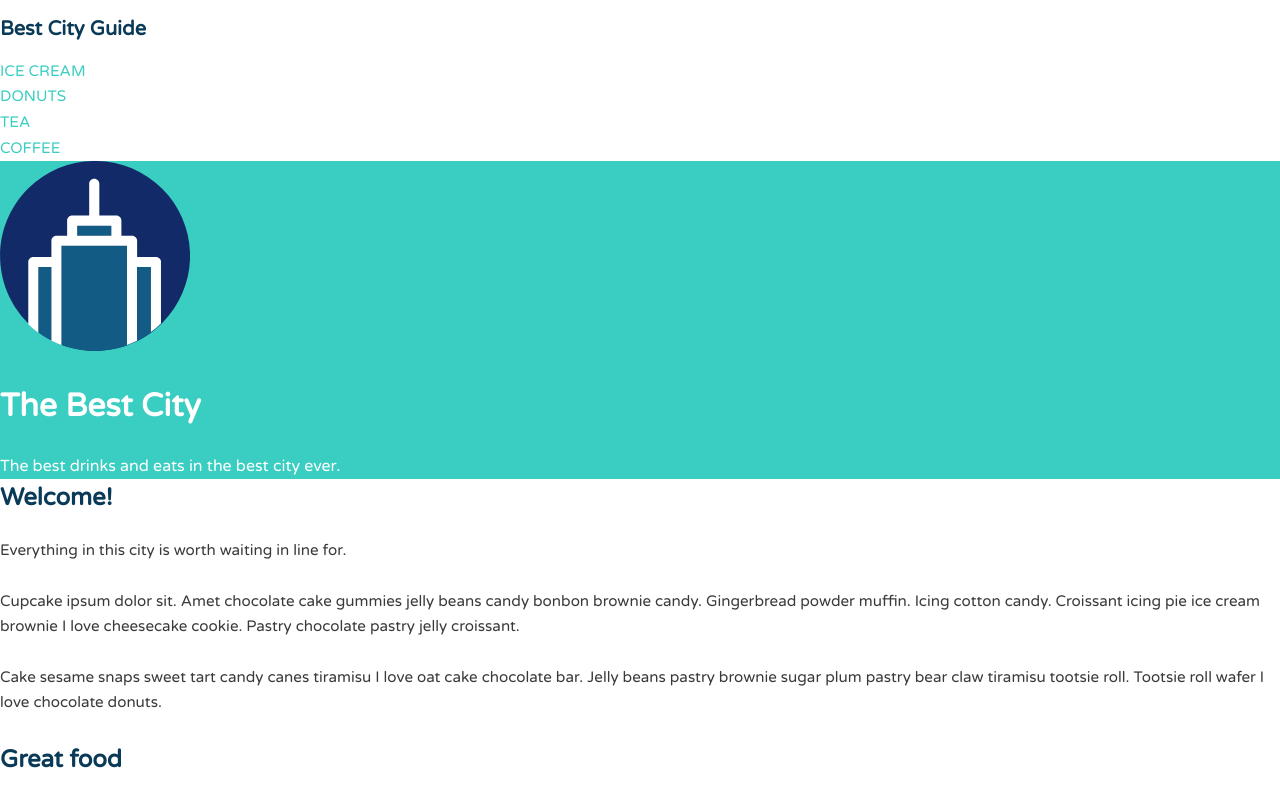
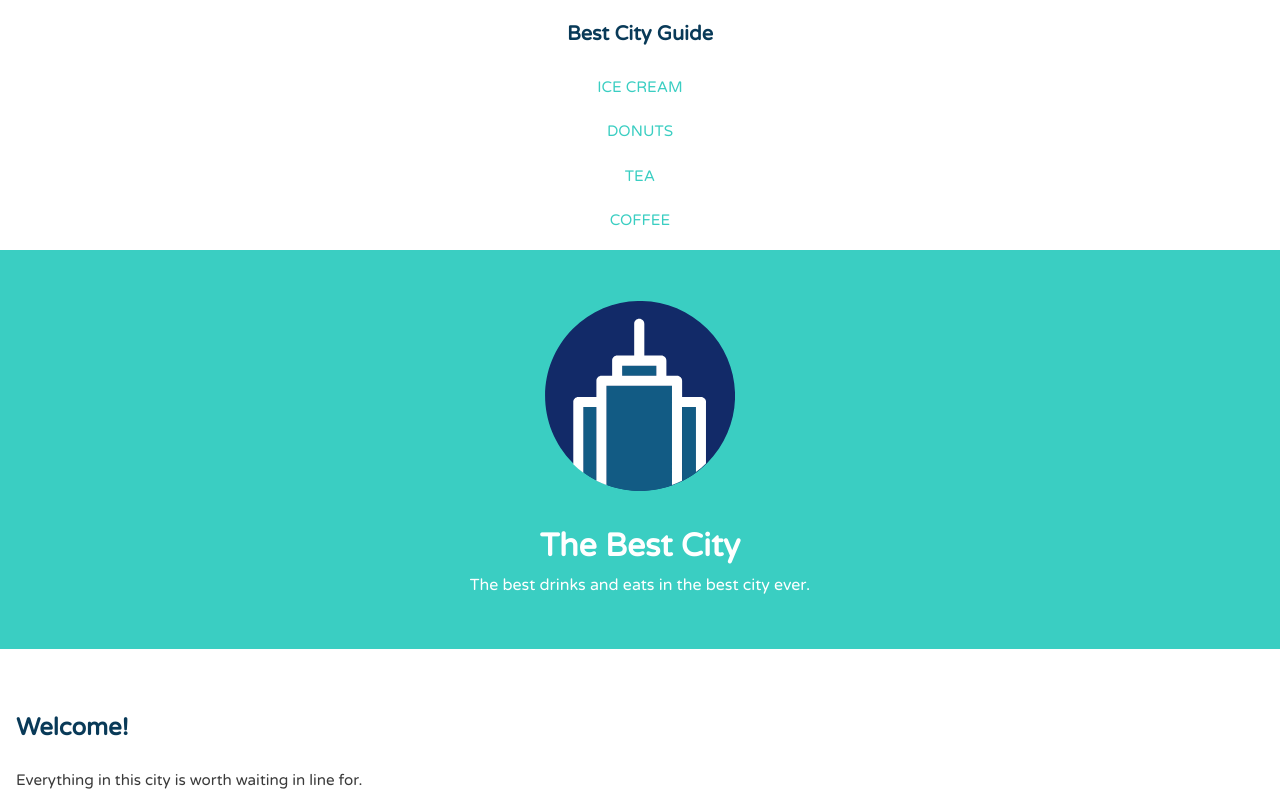
Before and after one commit to NotUsedBrain/CSS_Project, a plain HTML site: page index.html in a window 1280 px wide. Shown: the top 800 px of the page. Drawn offline with Linux system fonts and the light colour scheme.

Commit message:
basic styling applied

```diff
--- a/css/style.css
+++ b/css/style.css
@@ -48,11 +48,18 @@ img {
 
 .name {
 	font-size: 1.25em;
+	margin: 0;
+}
+
+.main-nav {
+	margin-top: 5px;
 }
 
 .name a,
 .main-nav a {
 	text-align: center;
+	display: block;
+	padding: 10px 15px;
 }
 
 .main-nav a {
@@ -67,9 +74,27 @@ img {
 
 /* ---- Layout Containers ---- */
 
+.main-header {
+	padding-top: .5em;
+	padding-bottom: .5em;
+}
+
+.banner,
+.main-footer {
+	text-align: center;
+}
+
+
 .banner {
 	color: #fff;
 	background: #3acec2;
+	padding: 3.2em 0;
+	margin-bottom: 60px;
+}
+
+.col {
+	padding-right: 1em;
+	padding-left: 1em;
 }
 
 .main-footer {
@@ -82,6 +107,10 @@ img {
 
 .logo {
 	width: 190px;
+}
+
+.headline {
+	margin-bottom: 0;
 }
 
 /* =================================
--- a/index.html
+++ b/index.html
@@ -10,6 +10,7 @@
 <body>
 
 	<header class="main-header">
+		<div class="container">
 			<h1 class="name"><a href="#">Best City Guide</a></h1>
 			<ul class="main-nav">
 				<li><a href="#">ice cream</a></li>
@@ -17,6 +18,7 @@
 				<li><a href="#">tea</a></li>
 				<li><a href="#">coffee</a></li>
 			</ul>
+		</div>
 	</header><!--/.main-header-->
 
 	<div class="banner">
@@ -25,6 +27,7 @@
 		<span class="tagline">The best drinks and eats in the best city ever.</span>
 	</div><!--/.banner-->
 
+	<div>
 		<div class="secondary col">
 			<h2>Welcome!</h2>
 			<p>Everything in this city is worth waiting in line for.</p>
@@ -44,7 +47,7 @@
 			<p><strong>Train: </strong>Pie apple pie pudding I love wafer toffee liquorice sesame snaps lemon drops. Lollipop gummi bears dessert muffin I love fruitcake toffee pie.</p>
 			<p><strong>Car: </strong>Jelly cotton candy bonbon jelly-o jelly-o I love. I love sugar plum chocolate cake pie I love pastry liquorice.</p>
 		</div><!--/.tertiary-->
-
+	</div>
 	<footer class="main-footer">
 		<span>&copy;2015 Residents of The Best City Ever.</span>
 	</footer>
```
Lines whose indentation alone changed are shown as unchanged.
